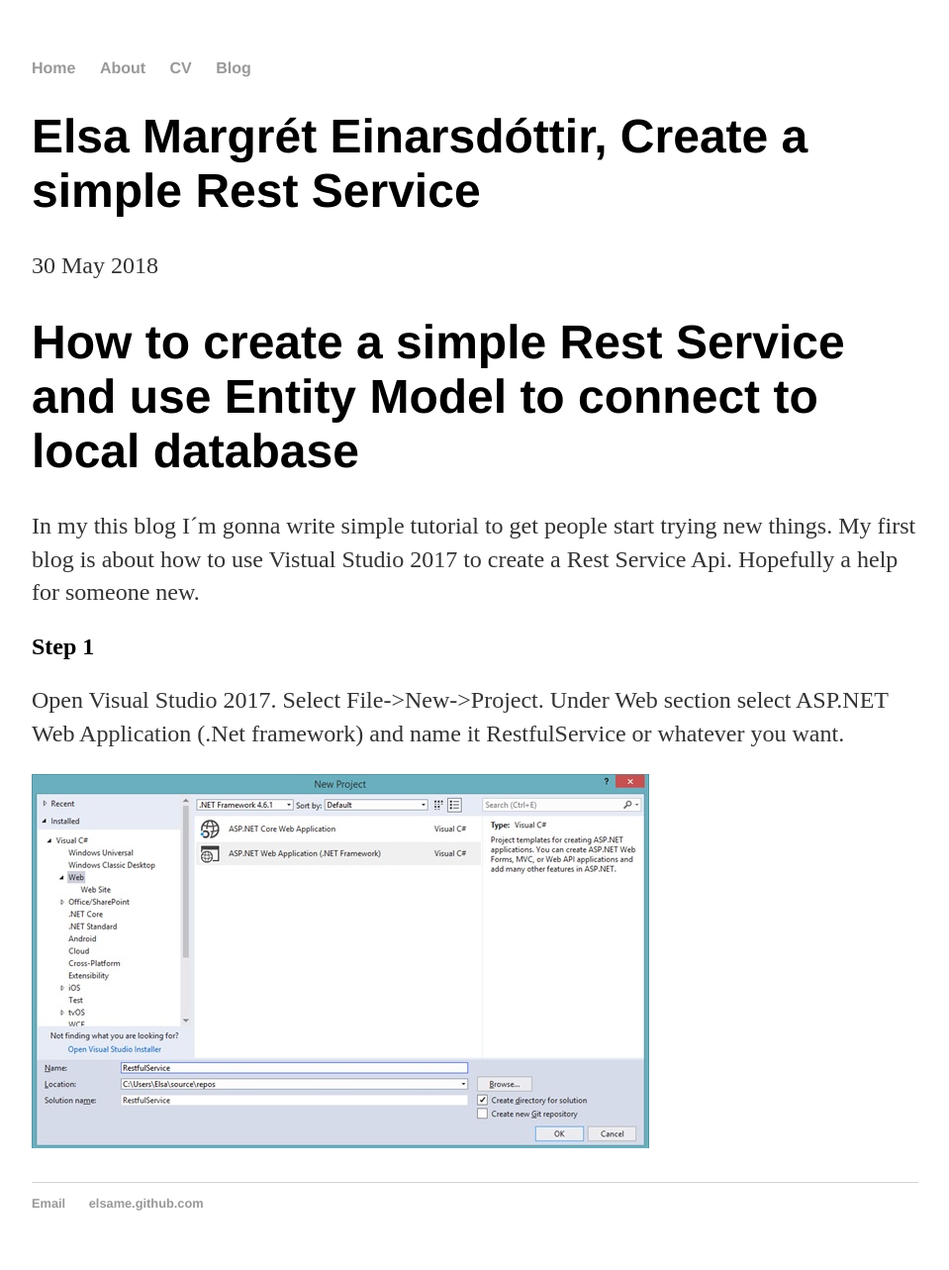
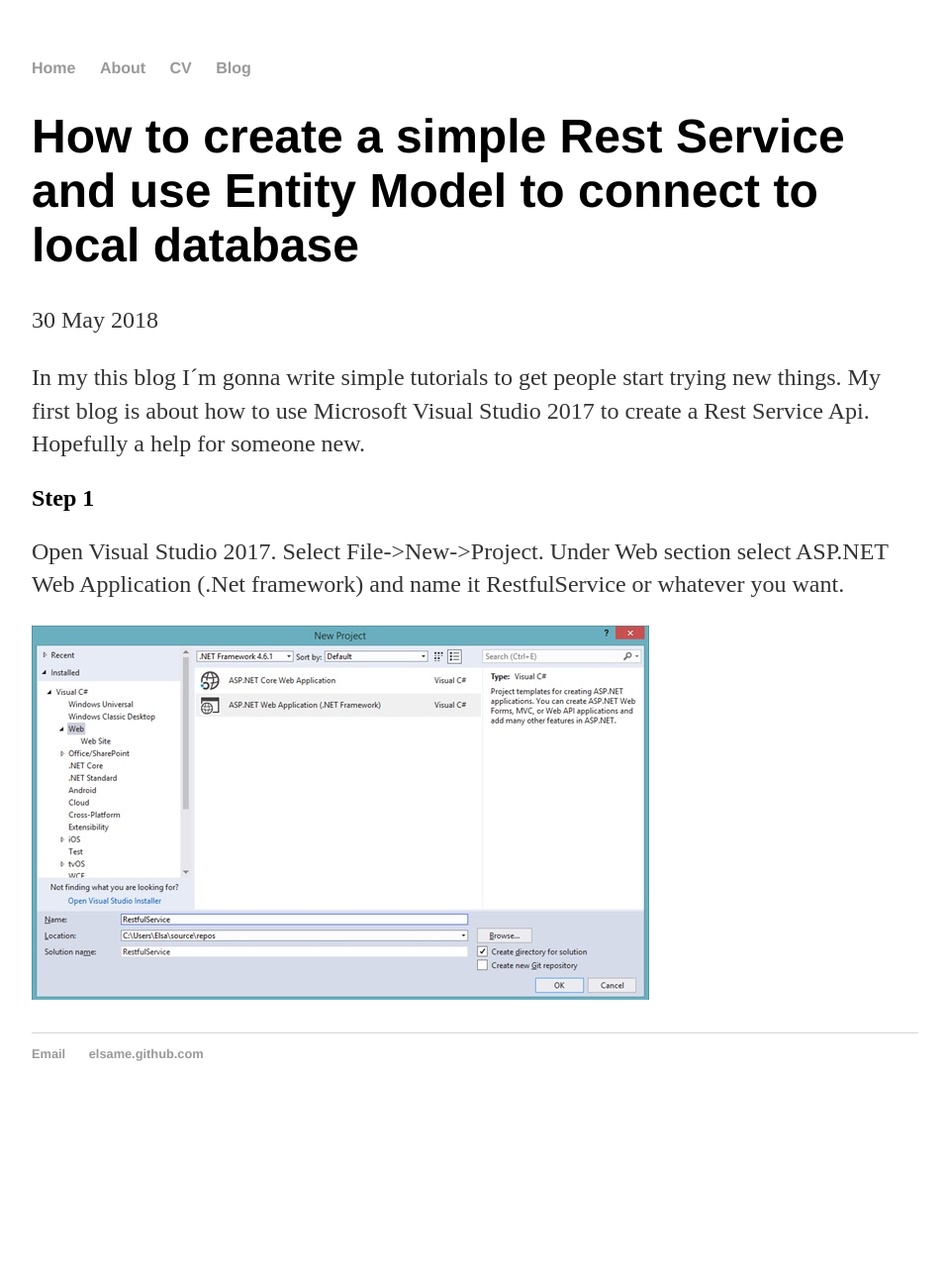
Before and after one commit to elsame/elsame.github.io, a Jekyll site: the page built from _posts/2018-05-30-how-to-create-simple-rest-service.md, in a window 1280 px wide. Shown: the whole page at 99% size, without its empty margins (160-1119 px from the left). Built offline with Jekyll 4.4.1, drawn with Linux system fonts in a browser that asks for light colours; after the commit the page ends 1132 px from its top, so only the background shows below that.

Commit message:
Update 2018-05-30-how-to-create-simple-rest-service.md

```diff
--- a/_posts/2018-05-30-how-to-create-simple-rest-service.md
+++ b/_posts/2018-05-30-how-to-create-simple-rest-service.md
@@ -1,12 +1,11 @@
 ---
 layout: post
-title: "Elsa Margrét Einarsdóttir, Create a simple Rest Service"
+title: "How to create a simple Rest Service and use Entity Model to connect to local database"
 date: 2018-05-30
 ---
-# How to create a simple Rest Service and use Entity Model to connect to local database #
 
-In my this blog I´m gonna write simple tutorial to get people start trying new things. My first blog is about how to use
-Vistual Studio 2017 to create a Rest Service Api. Hopefully a help for someone new.
+In my this blog I´m gonna write simple tutorials to get people start trying new things. My first blog is about how to use
+Microsoft Visual Studio 2017 to create a Rest Service Api. Hopefully a help for someone new.
 
 ## Step 1 ##
 
```
